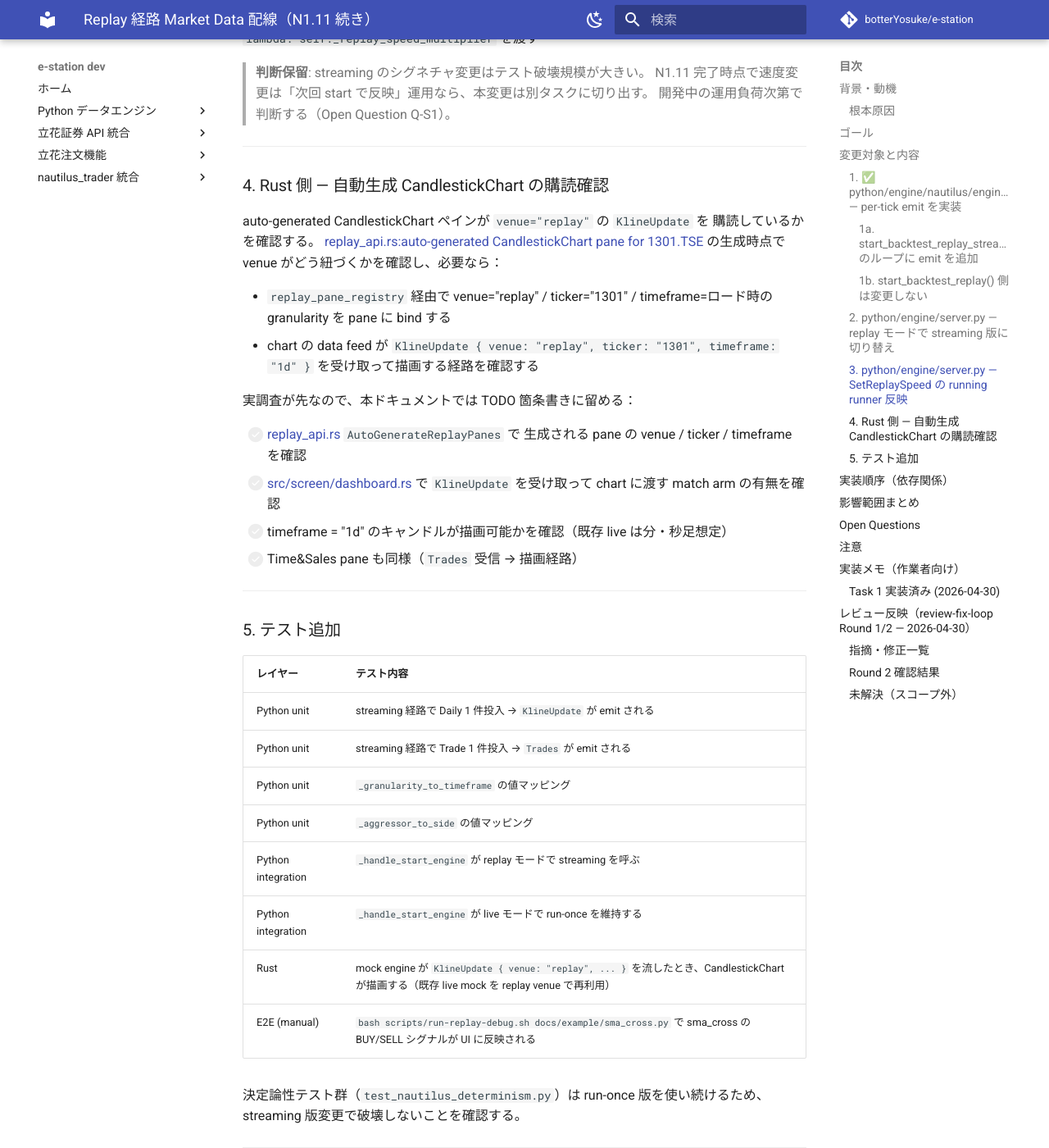
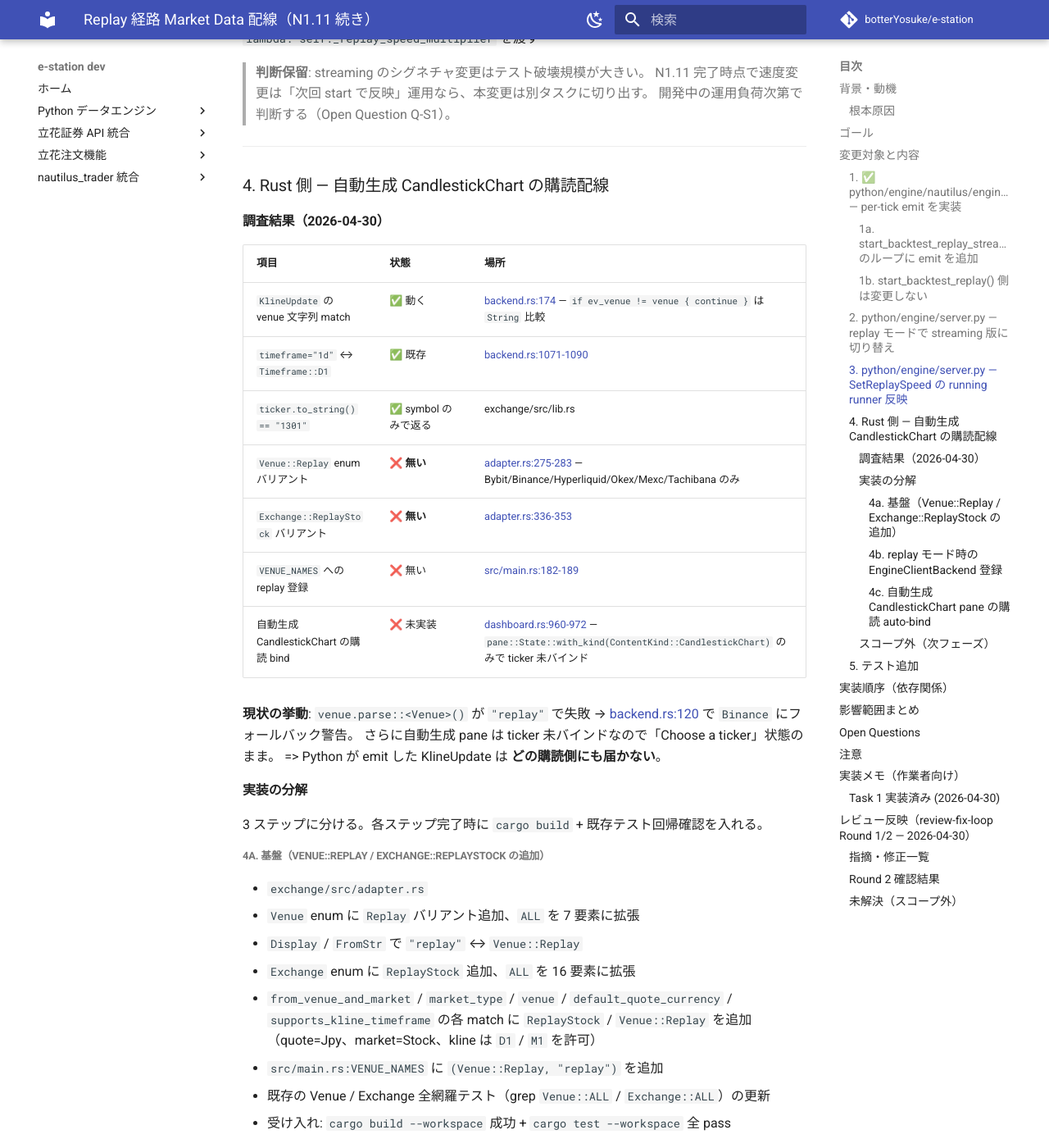
Before and after one commit to botterYosuke/e-station, an MkDocs documentation site: the page built from docs/✅nautilus_trader/replay-market-data-emit.md, in a window 1280 px wide and 1400 px high, scrolled down 3671 px. Shown: the whole window at 82% size. Built offline with MkDocs 1.6.1 and Material for MkDocs 9.7.7, drawn with Linux system fonts in a browser that asks for light colours; comment, search, counter and statistics services are not loaded; some of the changed text lies outside the part shown.

Commit message:
fix(N4+N1.11): strategy_file を LoadReplayData から除去・Rust 側調査結果を計画書に追記
LoadReplayData は market data (bars/ticks) のロードのみ担当するため
strategy_file / strategy_init_kwargs は不要。これらのフィールドは
StartEngine (Python _handle_start_engine) 経路にのみ属する。

- engine-client/src/dto.rs: Command::LoadReplayData から strategy_file /
  strategy_init_kwargs フィールドを削除
- python/engine/schemas.py: LoadReplayData スキーマから同フィールドを削除
- src/replay_api.rs: ReplayLoadBody から同フィールドを削除（HTTP → IPC パス）
- engine-client/tests/load_replay_data_strategy_file.rs: 削除済みフィールドの
  リグレッションテストを削除
- engine-client/tests/schema_v2_4_nautilus.rs: エラーメッセージを明確化
- src/main.rs: replay_strategy_file コメントを実態に合わせ更新
- docs: Rust 側 venue="replay" 購読経路の調査結果を計画書に追記（§4 全体更新）
- docs: §4 Rust 実装用の引継ぎプロンプトドキュメントを追加

Co-Authored-By: Claude Sonnet 4.6 <noreply@anthropic.com>

```diff
--- a/docs/✅nautilus_trader/replay-market-data-emit.md
+++ b/docs/✅nautilus_trader/replay-market-data-emit.md
@@ -183,26 +183,77 @@ def _run() -> None:
 
 ---
 
-### 4. Rust 側 — 自動生成 CandlestickChart の購読確認
+### 4. Rust 側 — 自動生成 CandlestickChart の購読配線
 
-auto-generated CandlestickChart ペインが `venue="replay"` の `KlineUpdate` を
-購読しているかを確認する。
-[replay_api.rs:auto-generated CandlestickChart pane for 1301.TSE](../../src/replay_api.rs)
-の生成時点で venue がどう紐づくかを確認し、必要なら：
+#### 調査結果（2026-04-30）
 
-- `replay_pane_registry` 経由で venue="replay" / ticker="1301" / timeframe=ロード時の
-  granularity を pane に bind する
-- chart の data feed が `KlineUpdate { venue: "replay", ticker: "1301", timeframe: "1d" }`
-  を受け取って描画する経路を確認する
+| 項目 | 状態 | 場所 |
+|---|---|---|
+| `KlineUpdate` の venue 文字列 match | ✅ 動く | [backend.rs:174](../../engine-client/src/backend.rs#L174) — `if ev_venue != venue { continue }` は `String` 比較 |
+| `timeframe="1d"` ↔ `Timeframe::D1` | ✅ 既存 | [backend.rs:1071-1090](../../engine-client/src/backend.rs#L1071-L1090) |
+| `ticker.to_string() == "1301"` | ✅ symbol のみで返る | exchange/src/lib.rs |
+| `Venue::Replay` enum バリアント | ❌ **無い** | [adapter.rs:275-283](../../exchange/src/adapter.rs#L275-L283) — Bybit/Binance/Hyperliquid/Okex/Mexc/Tachibana のみ |
+| `Exchange::ReplayStock` バリアント | ❌ **無い** | [adapter.rs:336-353](../../exchange/src/adapter.rs#L336-L353) |
+| `VENUE_NAMES` への replay 登録 | ❌ 無い | [src/main.rs:182-189](../../src/main.rs#L182-L189) |
+| 自動生成 CandlestickChart の購読 bind | ❌ 未実装 | [dashboard.rs:960-972](../../src/screen/dashboard.rs#L960-L972) — `pane::State::with_kind(ContentKind::CandlestickChart)` のみで ticker 未バインド |
 
-実調査が先なので、本ドキュメントでは TODO 箇条書きに留める：
+**現状の挙動**: `venue.parse::<Venue>()` が `"replay"` で失敗 →
+[backend.rs:120](../../engine-client/src/backend.rs#L120) で `Binance` にフォールバック警告。
+さらに自動生成 pane は ticker 未バインドなので「Choose a ticker」状態のまま。
+=> Python が emit した KlineUpdate は **どの購読側にも届かない**。
 
-- [ ] [replay_api.rs](../../src/replay_api.rs) `AutoGenerateReplayPanes` で
-      生成される pane の venue / ticker / timeframe を確認
-- [ ] [src/screen/dashboard.rs](../../src/screen/dashboard.rs) で
-      `KlineUpdate` を受け取って chart に渡す match arm の有無を確認
-- [ ] timeframe = "1d" のキャンドルが描画可能かを確認（既存 live は分・秒足想定）
-- [ ] Time&Sales pane も同様（`Trades` 受信 → 描画経路）
+#### 実装の分解
+
+3 ステップに分ける。各ステップ完了時に `cargo build` + 既存テスト回帰確認を入れる。
+
+##### 4a. 基盤（Venue::Replay / Exchange::ReplayStock の追加）
+
+- `exchange/src/adapter.rs`
+  - `Venue` enum に `Replay` バリアント追加、`ALL` を 7 要素に拡張
+  - `Display` / `FromStr` で `"replay"` ↔ `Venue::Replay`
+  - `Exchange` enum に `ReplayStock` 追加、`ALL` を 16 要素に拡張
+  - `from_venue_and_market` / `market_type` / `venue` / `default_quote_currency` /
+    `supports_kline_timeframe` の各 match に `ReplayStock` / `Venue::Replay` を追加
+    （quote=Jpy、market=Stock、kline は `D1` / `M1` を許可）
+- `src/main.rs:VENUE_NAMES` に `(Venue::Replay, "replay")` を追加
+- 既存の Venue / Exchange 全網羅テスト（grep `Venue::ALL` / `Exchange::ALL`）の更新
+- 受け入れ: `cargo build --workspace` 成功 + `cargo test --workspace` 全 pass
+
+##### 4b. replay モード時の `EngineClientBackend` 登録
+
+- `src/main.rs:1167-1175` の VENUE_NAMES ループは全 venue 用にバックエンドを作るので
+  4a の VENUE_NAMES 拡張で自動的に `Venue::Replay` バックエンドも作られる
+- ただし live モードでも replay バックエンドが作られるので、live 中は dead だが副作用なし
+  （Subscribe は IPC 送信されるだけで、Python 側 mode=live なら拒否される）
+- 受け入れ: replay 起動時のログに `EngineClientBackend (Python IPC)` が VENUE_NAMES 全件で出る
+
+##### 4c. 自動生成 CandlestickChart pane の購読 auto-bind
+
+- `dashboard.auto_generate_replay_panes()` のシグネチャを拡張し、`granularity` も受け取る:
+  `auto_generate_replay_panes(main_window_id, instrument_id, granularity)`
+- `instrument_id="1301.TSE"` から `ticker="1301"` を分解
+- `granularity` から `Timeframe` をマップ:
+  - `"Daily"` → `Timeframe::D1`
+  - `"Minute"` → `Timeframe::M1`
+  - `"Trade"` → CandlestickChart は生成しない（Bar が無いため）
+- `TickerInfo` を `Venue::Replay` + `MarketKind::Stock` で構築
+  （ticker metadata fetch を待たず stub で良い: 立花の lot_size=100 など最小値）
+- `pane::State::with_kind(ContentKind::CandlestickChart)` の代わりに
+  `pane::State::new_with_ticker(ContentKind::CandlestickChart, ticker_info, timeframe)`
+  相当のコンストラクタを用意する（既存 live pane の作成経路を流用）
+- TimeAndSales pane も同様に `Trades` 購読を auto-bind
+- 受け入れ:
+  - `bash scripts/run-replay-debug.sh docs/example/sma_cross.py` で
+    「Choose a ticker」が消え、ローソクが順次描画される
+  - sma_cross の BUY/SELL ログ条件で対応する実約定（Time&Sales）が表示される
+  - 単体テスト: `auto_generate_replay_panes("1301.TSE", "Daily")` が
+    `Kline { ticker.ticker == "1301", timeframe == D1 }` のストリームを返す
+
+#### スコープ外（次フェーズ）
+
+- replay の TickerInfo metadata fetch（lot_size / tick_size の正確値）
+- replay 専用 venue UI フィルタボタン（既存の filter UI に Replay を追加するか別扱いか）
+- 既存 live pane との境界（同一 chart pane で venue を replay ↔ tachibana 切替したときの挙動）
 
 ---
 
```
Also changed, not shown: docs/✅nautilus_trader/replay-market-data-emit-handoff.md (added, +135 -0 lines), 6 other files.
